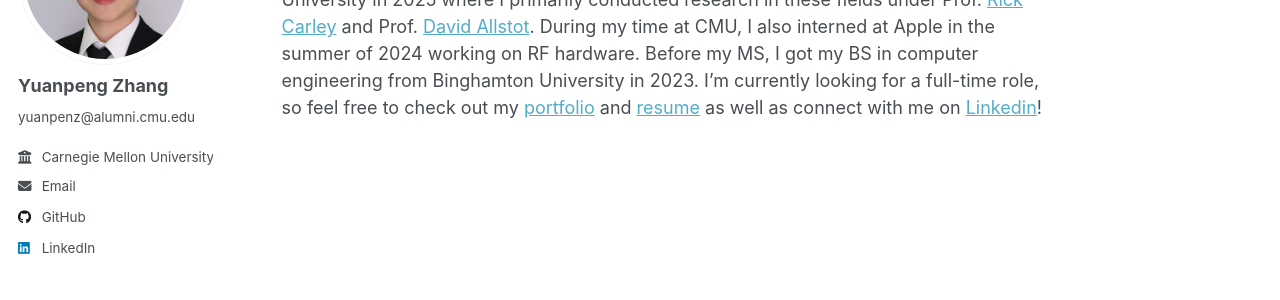
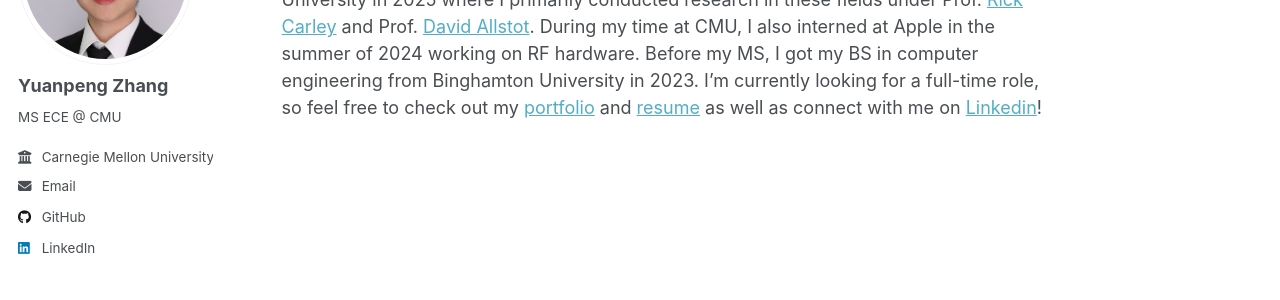
Before and after one commit to yuanpenguin/yuanpenguin.github.io, a Jekyll site: the page built from _pages/about.md, in a window 1280 px wide. Shown: the part 209-509 px from the top of the page. Built offline with Jekyll 4.4.1, drawn with Linux system fonts in a browser that asks for light colours; a script that is not in the unit is left out.

Commit message:
Update _config.yml

```diff
--- a/_config.yml
+++ b/_config.yml
@@ -25,7 +25,7 @@ author:
   avatar           : "portrait_1500x1500.JPG"
   name             : "Yuanpeng Zhang"
   pronouns         : # example: "she/her"
-  bio              : "yuanpenz@alumni.cmu.edu"
+  bio              : "MS ECE @ CMU"
   location         :
   employer         : "Carnegie Mellon University"
   uri              : # URL
```
